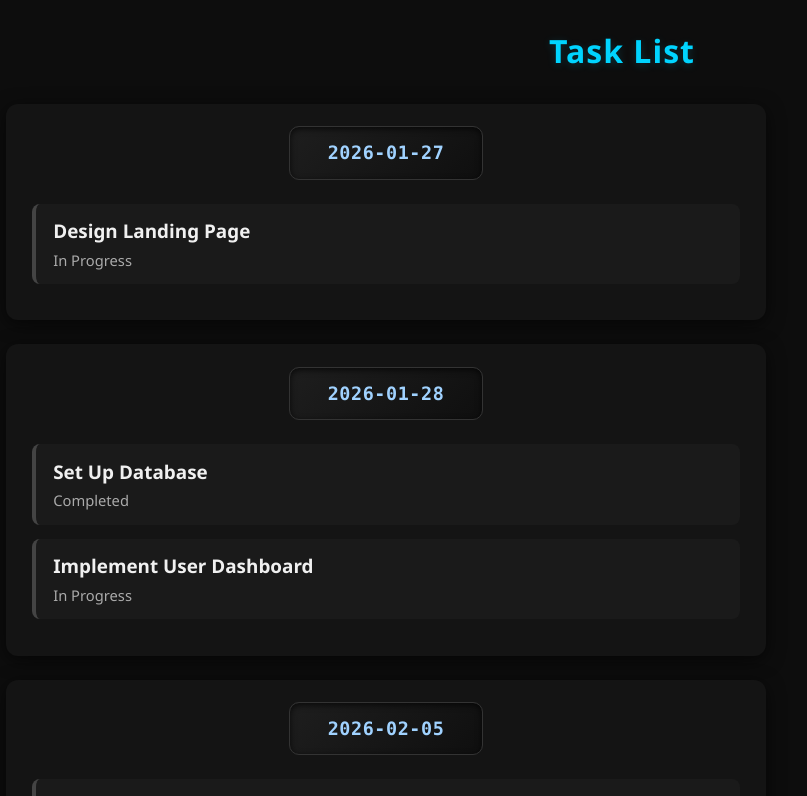
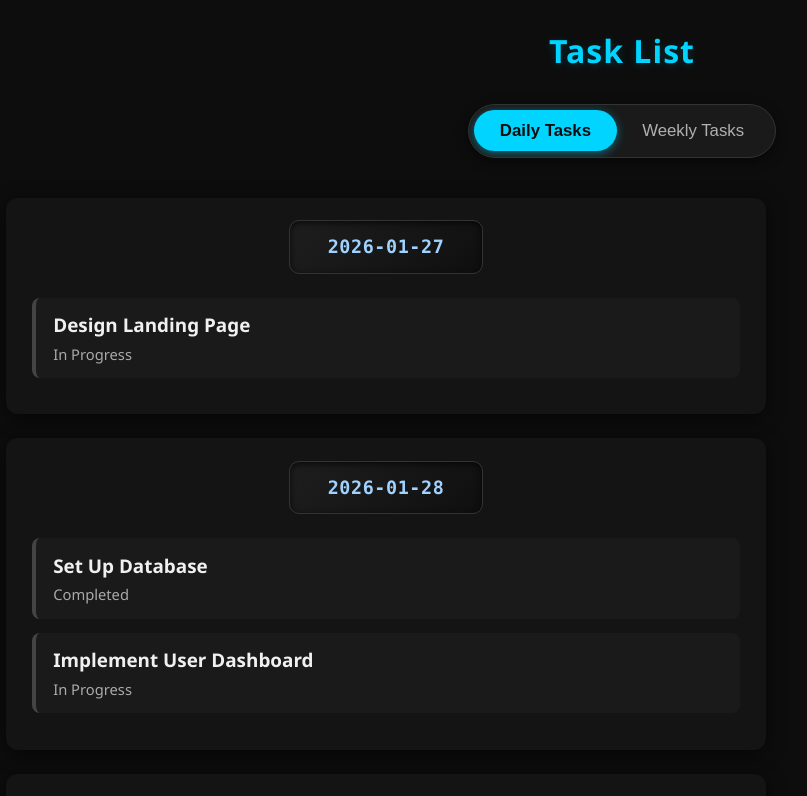
Before and after one commit to Deepening-Of-Proffesional-Skill/Task_Flow_AI_Analytics, a React app in the folder frontend/: page /home in a window 1280 px wide. Shown: the top 796 px of the page, without its empty margins (18-825 px from the left). Built offline with nearby package versions, Linux system fonts and the light colour scheme; the HTML template or start-up script is replaced by a standard one.

Commit message:
Add tab panel to switch between Daily and weekly tasks

```diff
--- a/frontend/src/components/showTasks/Home.jsx
+++ b/frontend/src/components/showTasks/Home.jsx
@@ -1,8 +1,11 @@
 import '../../css/home.css';
 import DailyTasks from './DailyTasks';
 import WeeklyTasks from './WeeklyTasks';
+import { useState } from 'react';
+import '../../css/tabs.css';
 
 export default function Home() {
+    const [activeTab, setActiveTab] = useState('daily');
     const tasks = [
         {
             id: 1,
@@ -71,10 +74,49 @@ export default function Home() {
   return (
     <div className='py-4'>
         <h1>Task List</h1>
+        <div className='tabs-container'>
+            <div className="mode-switch" role="tablist">
+                <button
+                    type='button'
+                    id="tab-daily"
+                    className={`mode-btn ${activeTab === 'daily' ? 'active' : ''}`}
+                    onClick={() => setActiveTab('daily')}
+                    aria-selected={activeTab === 'daily'}
+                    aria-controls="daily-panel"
+                    role="tab"
+                >
+                    Daily Tasks
+                </button>
+                <button
+                    type='button'
+                    id="tab-weekly"
+                    className={`mode-btn ${activeTab === 'weekly' ? 'active' : ''}`}
+                    onClick={() => setActiveTab('weekly')}
+                    aria-selected={activeTab === 'weekly'}
+                    aria-controls="weekly-panel"
+                    role="tab"
+                >
+                    Weekly Tasks
+                </button>
+            </div>
+        </div>
 
-        <DailyTasks sortedTasks={sortedTasks} />
-        <WeeklyTasks sortedTasks={sortedTasks} />
-
+        <div
+            id="daily-panel"
+            role="tabpanel"
+            aria-labelledby='tab-daily'
+            hidden={activeTab !== 'daily'}
+        >
+            <DailyTasks sortedTasks={sortedTasks} />
+        </div>
+        <div
+            id="weekly-panel"
+            role="tabpanel"
+            aria-labelledby='tab-weekly'
+            hidden={activeTab !== 'weekly'}
+        >
+            <WeeklyTasks sortedTasks={sortedTasks} />
+        </div>
     </div>
   )
 }
--- /dev/null
+++ b/frontend/src/css/tabs.css
@@ -0,0 +1,75 @@
+.tabs-container {
+  display: flex;
+  justify-content: center;
+  margin: 1.8rem 0 2.5rem;
+  padding: 0 1rem;
+}
+
+.mode-switch {
+  display: inline-flex;
+  background: #1a1a1a;
+  border: 1px solid #333;
+  border-radius: 999px;
+  padding: 0.35rem;
+  box-shadow: 0 4px 12px rgba(0, 0, 0, 0.5);
+  overflow: hidden;
+}
+
+.mode-btn {
+  position: relative;
+  padding: 0.65rem 1.6rem;
+  font-size: 1.05rem;
+  font-weight: 500;
+  color: #b0b0b0;
+  background: transparent;
+  border: none;
+  border-radius: 999px;
+  cursor: pointer;
+  transition: all 0.25s ease;
+  white-space: nowrap;
+  z-index: 1;
+}
+
+.mode-btn.active {
+  color: #0d0d0d;
+  background: #00d4ff;
+  font-weight: 600;
+  box-shadow: 0 2px 10px rgba(0, 212, 255, 0.45);
+}
+
+.mode-btn:hover:not(.active) {
+  color: #e0e0e0;
+  background: #222;
+}
+
+.mode-btn:focus {
+  outline: none;
+  box-shadow: 0 0 0 3px rgba(0, 212, 255, 0.3);
+}
+
+.mode-switch::before {
+  content: '';
+  position: absolute;
+  inset: 0;
+  background: linear-gradient(90deg, rgba(0,212,255,0.08) 0%, rgba(0,212,255,0.03) 100%);
+  border-radius: 999px;
+  opacity: 0;
+  transition: opacity 0.4s ease;
+  pointer-events: none;
+  z-index: 0;
+}
+
+.mode-btn.active ~ .mode-switch::before {
+  opacity: 1;
+}
+
+@media (max-width: 576px) {
+  .mode-switch {
+    padding: 0.3rem;
+  }
+
+  .mode-btn {
+    padding: 0.55rem 1.3rem;
+    font-size: 0.98rem;
+  }
+}
```
